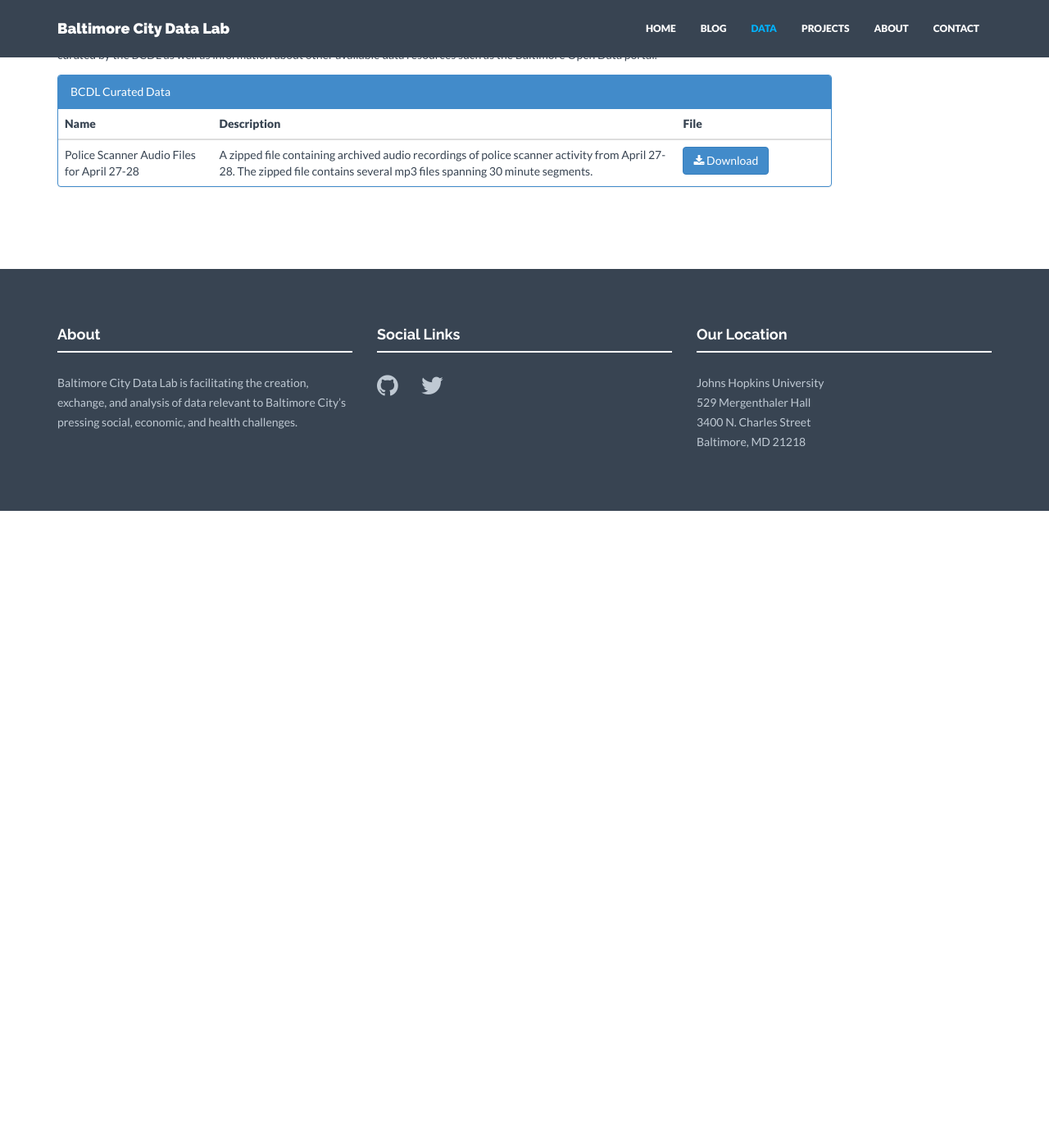
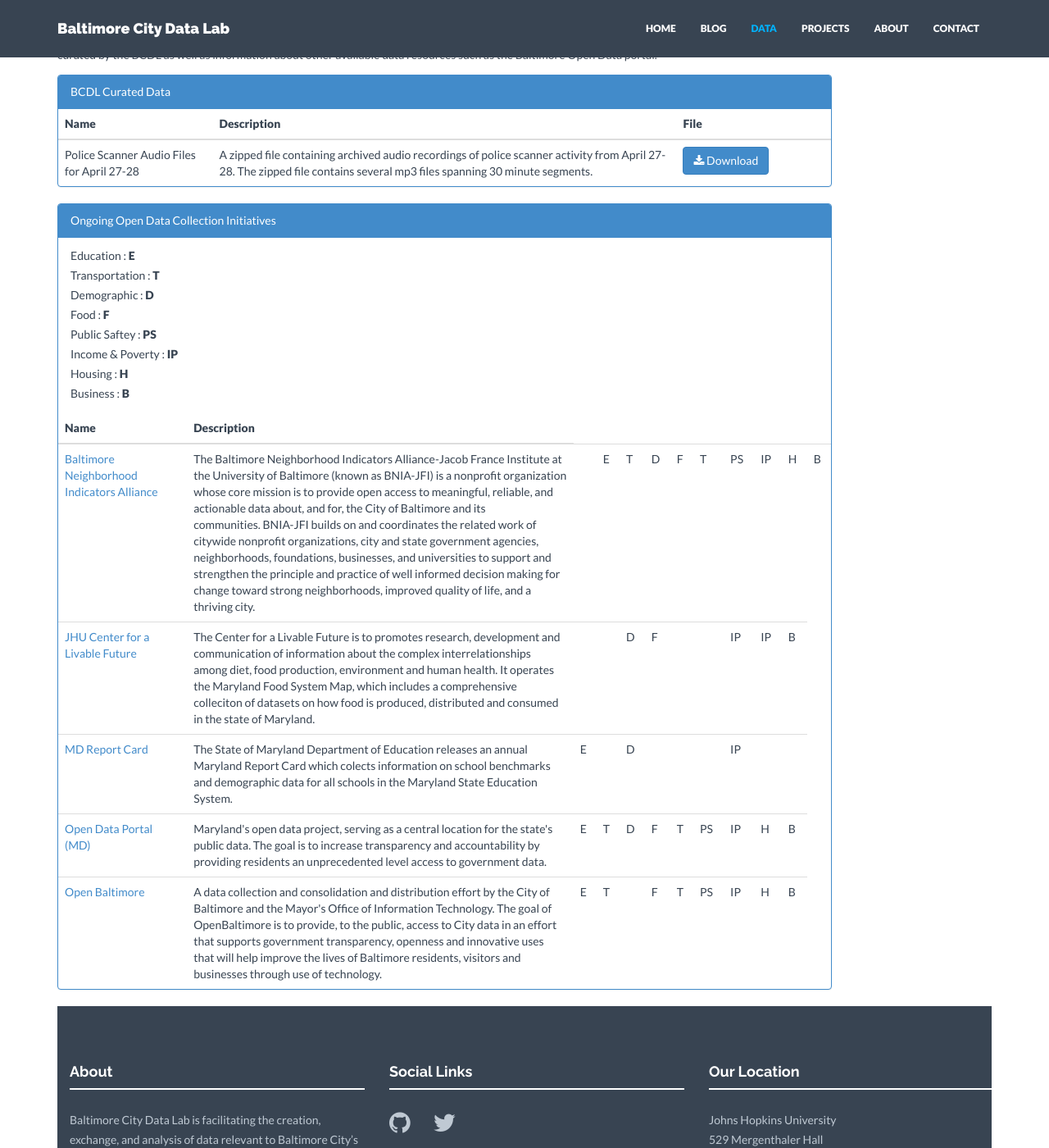
Before and after one commit to pallyjoel/BaltimoreCityDataLab.github.io, a Jekyll site: the page built from data.html, in a window 1280 px wide and 1400 px high, scrolled down 235 px. Shown: the whole window at 82% size. Built offline with Jekyll 4.4.1, drawn with Linux system fonts in a browser that asks for light colours; nearby versions of some CDN libraries; before the commit the page ends 900 px from its top, so only the background shows below that.

Commit message:
updated data page
added a few more sources

```diff
--- a/data.html
+++ b/data.html
@@ -15,6 +15,7 @@ permalink: /data/
         <div class="col-lg-10">
             <div class="panel panel-primary">
             <div class="panel-heading">BCDL Curated Data</div>
+
                 <table class="table">
                     <thead>
                         <th class="col-sm-2">Name</th>
@@ -33,6 +34,96 @@ permalink: /data/
                     </tbody>
                 </table>
             </div>
+        <div class="panel panel-primary">
+        <div class="panel-heading">Ongoing Open Data Collection Initiatives </div>
+                <div class="col-lg-10">
+            <p>Education : <strong>E</strong> <br>  Transportation : <strong>T</strong>  <br> Demographic : <strong>D</strong> <br> Food : <strong>F</strong> <br>  Public Saftey : <strong>PS</strong>  <br> Income & Poverty : <strong>IP</strong> <br>  Housing : <strong> H </strong> <br> Business : <strong>B</strong></p>
+        </div>
+             <table class="table">
+                    <thead>
+                        <th class="col-sm-2">Name</th>
+                        <th class="col-sm-6">Description</th>
+
+                    </thead>
+                    <tbody>
+                        <tr>
+                            <td><a href="http://bniajfi.org/indicators/all">Baltimore Neighborhood Indicators Alliance</a></td>
+                            <td>The Baltimore Neighborhood Indicators Alliance-Jacob France Institute at the University of Baltimore (known as BNIA-JFI) is a nonprofit organization whose core mission is to provide open access to meaningful, reliable, and actionable data about, and for, the City of Baltimore and its communities. BNIA-JFI builds on and coordinates the related work of citywide nonprofit organizations, city and state government agencies, neighborhoods, foundations, businesses, and universities to support and strengthen the principle and practice of well informed decision making for change toward strong neighborhoods, improved quality of life, and a thriving city.</td>
+                            <td>
+
+                            </td>
+                            <td>E</td>
+                            <td>T</td>
+                            <td>D</td>
+                            <td>F</td>
+                            <td>T</td>
+                            <td>PS</td>
+                            <td>IP</td>
+                            <td>H</td>
+                            <td>B</td>
+
+                        </tr>
+                        <tr>
+                            <td><a href="http://mdfoodsystemmap.org/glossary/">JHU Center for a Livable Future</a></td>
+                            <td>The Center for a Livable Future is to promotes research,  development and communication of information about the complex interrelationships among diet, food production, environment and human health. It operates  the Maryland Food System Map, which includes a comprehensive colleciton of datasets on how food is produced, distributed and consumed in the state of Maryland.
+                            </td>
+                            <td> </td>
+                            <td> </td>
+                            <td>D</td>
+                            <td>F</td>
+                            <td> </td>
+                            <td> </td>
+                            <td>IP</td>
+                            <td>IP</td>
+                            <td>B</td>
+
+                        </tr>
+                        <tr>
+                            <td><a href="http://www.mdreportcard.org/">MD Report Card</a></td>
+                            <td>The State of Maryland Department of Education releases an annual Maryland Report Card which colects information on school benchmarks and demographic data for all schools in the Maryland State Education System. </td>
+                            <td>E</td>
+                            <td> </td>
+                            <td>D</td>
+                            <td> </td>
+                            <td> </td>
+                            <td> </td>
+                            <td>IP</td>
+                            <td></td>
+                            <td> </td>
+
+                        </tr>
+                        <tr>
+                            <td><a href="https://data.maryland.gov/">Open Data Portal (MD)</a></td>
+                            <td>Maryland's open data project, serving as a central location for the state's public data. The goal is to increase transparency and accountability by providing  residents an unprecedented level access to government data.
+                            </td>
+                            <td>E</td>
+                            <td>T</td>
+                            <td>D</td>
+                            <td>F</td>
+                            <td>T</td>
+                            <td>PS</td>
+                            <td>IP</td>
+                            <td>H</td>
+                            <td>B</td>
+
+                        </tr>
+                        <tr>
+                            <td><a href="https://data.baltimorecity.gov/">Open Baltimore</a></td>
+                            <td>A data collection and consolidation and distribution effort by the City of Baltimore and the Mayor's Office of Information Technology. The goal of OpenBaltimore is to provide, to the public, access to City data in an effort that supports government transparency, openness and innovative uses that will help improve the lives of Baltimore residents, visitors and businesses through use of technology.
+                            </td>
+                            <td>E</td>
+                            <td>T</td>
+                            <td> </td>
+                            <td>F</td>
+                            <td>T</td>
+                            <td>PS</td>
+                            <td>IP</td>
+                            <td>H</td>
+                            <td>B</td>
+                        </tr>
+
+                    </tbody>
+                </table>
         </div>
     </div>
 </div><! --/container -->
```
